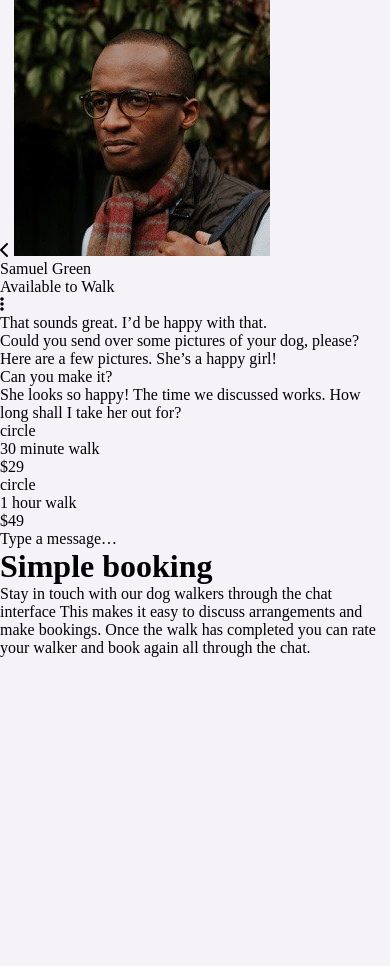
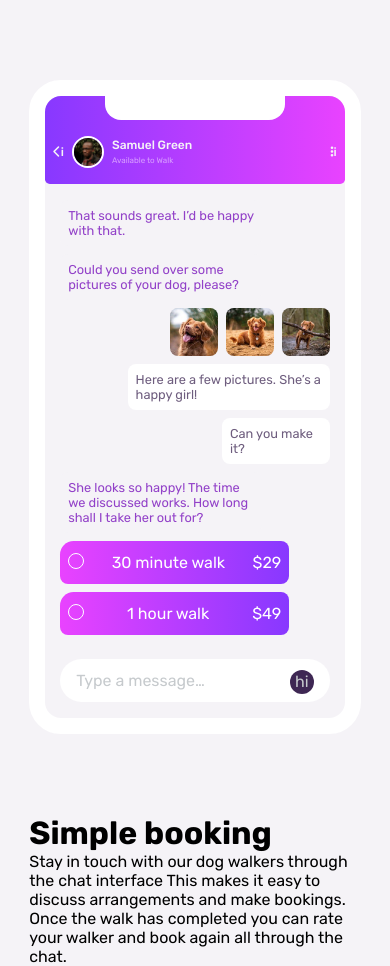
Before and after one commit to abanicaisse/chat-app-illustration, a plain HTML site: page index.html in a window 390 px wide. Before the commit the page ends 844 px from the top, so only its background shows below. Drawn offline with Linux system fonts and the light colour scheme.

Commit message:
stated drawing the phone mockup, almost done

```diff
--- a/css/style.css
+++ b/css/style.css
@@ -4,7 +4,7 @@
 
     --pale-violet: hsl(276, 100%, 81%); /* (sub-heading at the top of the app UI) */
     --moderate-violet: hsl(276, 55%, 52%); /* (chat on the left) */
-    --desaturated-dark-violet: hsl(271, 15%, 43%); /*v(chat on the right)*/
+    --desaturated-dark-violet: hsl(271, 15%, 43%); /*(chat on the right)*/
     --grayish-blue: hsl(206, 6%, 79%); /*(placeholder text)*/
     --darker-desat-violet: hsl(271, 36%, 24%); /*(main heading)*/
     --darker-gray-violet: hsl(270, 7%, 64%);
@@ -13,7 +13,7 @@
 
     /* Gradients */
 
-    --right-violet: linear-gradient(90deg, hsl(264, 100%, 61%), hsl(293, 100%, 63%));
+    --right-gradient: linear-gradient(90deg, hsl(264, 100%, 61%), hsl(293, 100%, 63%));
     --left-gradient: linear-gradient(90deg, hsl(293, 100%, 63%), hsl(264, 100%, 61%));
 
 
@@ -22,7 +22,7 @@
     --white: hsl(0, 0%, 100%);
     --light-gray-violet: hsl(270, 20%, 96%); /* (app background) */
     --darker-desat-violet: hsl(271, 36%, 24%);
-    --lighter-magenta: hsl(289, 100%, 72%) /* (radio button outline) */
+    --lighter-magenta: hsl(289, 100%, 72%); /* (radio button outline) */
 }
 
 *, *::before, *::after {
@@ -39,4 +39,172 @@ html, body {
 body {
     background-color: var(--light-gray-violet);
     font-size: 1rem;
+    font-family: 'Rubik', sans-serif;
 }
+
+main {
+    width: 85%;
+    margin: auto;
+}
+
+.phone {
+    width: min(100%, 375px);
+    /* background-color: var(--lighter-magenta); */
+    position: relative;
+    display: grid;
+    row-gap: 1rem;
+    margin-top: 5rem;
+    margin-bottom: 5rem;
+    border: 1rem solid var(--white);
+    border-radius: 2rem;
+}
+
+.phone::before {
+    content: "";
+    background-color: var(--white);
+    position: absolute;
+    padding-top: 2.5rem;
+    border-radius: 1rem;
+    top: -1rem;
+    left: 20%;
+    right: 20%;
+}
+
+/* Header of the App with Profile */
+.phone__header {
+    width: 100%;
+    background: var(--right-gradient);
+    display: flex;
+    justify-content: space-between;
+    align-items: center;
+    border-top-left-radius: 1rem;
+    border-top-right-radius: 1rem;
+    border-bottom-left-radius: .3rem;
+    border-bottom-right-radius: .3rem;
+    padding: 2.5rem .5rem 1rem .5rem;
+}
+
+.phone__header > div {
+    display: flex;
+    justify-content: space-between;
+    align-items: center;
+    gap: .5rem;
+}
+
+.phone__header img {
+    width: 2rem;
+    height: 2rem;
+    border: 2px solid white;
+    border-radius: 50%;
+}
+
+.phone__header p {
+    color: var(--light-gray-violet);
+    font-size: .75rem;
+    font-weight: 500;
+}
+
+.phone__header p > span {
+    color: var(--pale-violet);
+    font-size: .5rem;
+    font-weight: 400;
+}
+
+.phone__body {
+    width: 90%;
+    margin: auto;
+}
+
+/* Message box container */
+.phone__body .grey-msg, .white-msg {
+    width: 75%;
+    font-size: .80rem;
+    /* border: 1px solid blue; */
+    border-radius: .5rem;
+    margin-bottom: .5rem;
+    padding: .5rem;
+}
+
+.phone__body .grey-msg {
+    color: var(--moderate-violet);
+    background-color: var(--light-gray-violet);
+}
+
+.phone__body .white-msg {
+    color: var(--desaturated-dark-violet);
+    background-color: white;
+    margin-left: 25%;
+}
+
+.phone__body > .white-msg + .white-msg {
+    /* background-color: red; */
+    width: fit-content;
+    margin-left: 60%;
+}
+
+.phone__body .dog-img {
+    display: flex;
+    justify-content: flex-end;
+    gap: .5rem;
+    margin: .5rem 0;
+}
+
+.phone__body .dog-img img {
+    width: 3rem;
+    height: 3rem;
+    border-radius: .5rem;
+}
+
+.phone__body .msg-price {
+    background: var(--left-gradient);
+    display: flex;
+    width: 85%;
+    justify-content: space-between;
+    border-radius: .5rem;
+    border-top-left-radius: .85rem;
+    padding: .75rem .5rem;
+    margin: .5rem 0 .5rem 0;
+
+}
+
+.phone__body .msg-price span {
+    width: 1rem;
+    height: 1rem;
+    border: 1px solid white;
+    border-radius: 50%;
+}
+
+.phone__body .msg-price p {
+    color: var(--white);
+}
+
+/* Type a message box */
+.type-msg {
+    width: 90%;
+    position: relative;
+    margin: auto;
+    margin-bottom: 1rem;
+    background-color: white;
+    padding: .75rem 1rem;
+    border-radius: 1.5rem;
+    color: var(--grayish-blue);
+}
+
+.type-msg::after {
+    content: "hi";
+    width: 1.5rem;
+    height: 1.5rem;
+    position: absolute;
+    border-radius: 50%;
+    background-color: var(--darker-desat-violet);
+    right: 1rem;
+    top: 25%;
+    bottom: 50%;
+    display: flex;
+    align-items: center;
+    justify-content: center;
+}
+
+/* .type-msg::before {
+    content: [type-msg];
+} */
--- a/index.html
+++ b/index.html
@@ -17,30 +17,39 @@
 
 <body>
 
+  <main>
     <!--The Phone Mockup-->
     <div class="phone">
       <div class="phone__header">
-      <i class="fas fa-chevron-left"></i>
+        <div>
+          <p><i class="fas fa-chevron-left"></i>i</p>
           <img src="./assets/images/avatar.jpg" alt="Samuel Greean">
           <p>Samuel Green <br> <span>Available to Walk</span></p>
-      <i class="fas fa-ellipsis-v"></i>
+        </div>
+        <p><i class="fas fa-ellipsis-v"></i>i</p>
       </div>
 
       <div class="phone__body">
         <p class="grey-msg">That sounds great. I’d be happy with that.</p>
         <p class="grey-msg">Could you send over some pictures of your dog, please?</p>
-      <p class="white-msg"></p>Here are a few pictures. She’s a happy girl!</p>
-      <p class="white-msg"></p>Can you make it?</p>
+
+        <div class="dog-img">
+          <img src="./assets/images/dog-image-1.jpg" alt="dog1">
+          <img src="./assets/images/dog-image-2.jpg" alt="dog2">
+          <img src="./assets/images/dog-image-3.jpg" alt="dog3">
+        </div>
+        <p class="white-msg">Here are a few pictures. She’s a happy girl!</p>
+        <p class="white-msg">Can you make it?</p>
         <p class="grey-msg">She looks so happy! The time we discussed works. How long shall I take her out for?</p>
 
         <div class="msg-price">
-        <span>circle</span>
+          <span></span>
           <p>30 minute walk</p>
           <p>$29</p>
         </div>
 
         <div class="msg-price">
-        <span>circle</span>
+          <span></span>
           <p>1 hour walk</p>
           <p>$49</p>
         </div>
@@ -54,6 +63,7 @@
       <h1>Simple booking</h1>
       <p>  Stay in touch with our dog walkers through the chat interface This makes it easy to discuss arrangements and make bookings. Once the walk has completed you can rate your walker and book again all through the chat.</p>
     </div>
+  </main>
 
 
   <!-- <footer class="attribution">
```
Lines whose indentation alone changed are shown as unchanged.
